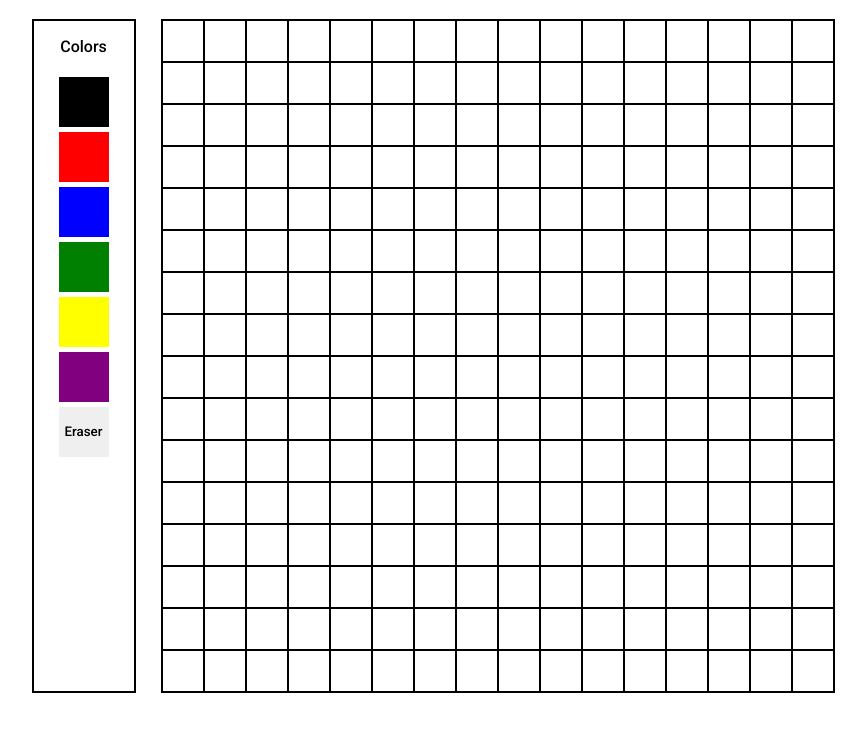
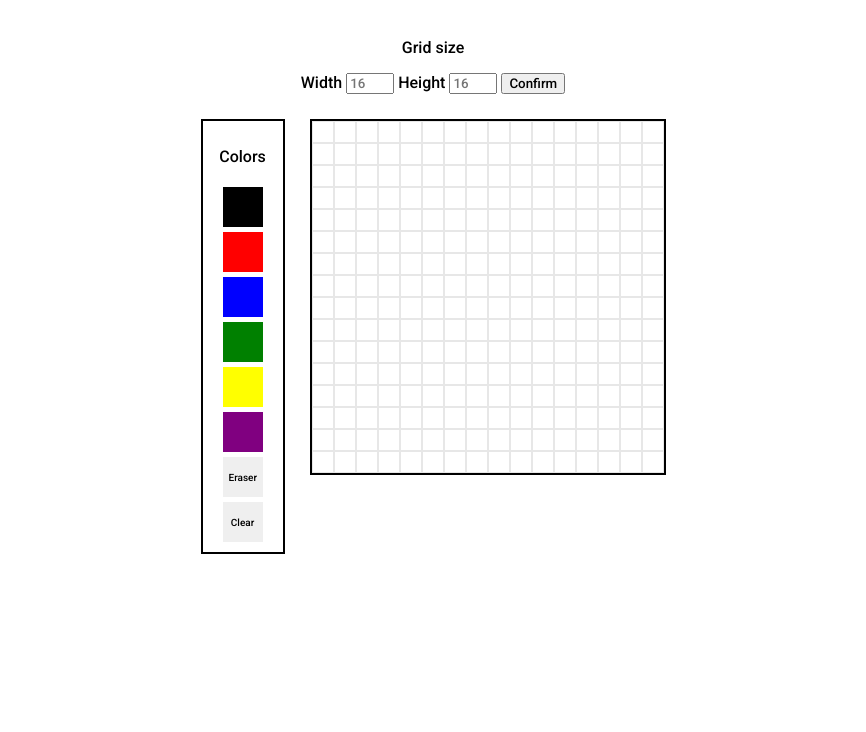
Before and after one commit to cchiu727/etch-a-sketch, a plain HTML site: page index.html in a window 1280 px wide. Shown: the part 62-794 px from the top of the page, without its empty margins (207-1073 px from the left). Drawn offline with Linux system fonts and the light colour scheme.

Commit message:
Add canvas size form and change styling

```diff
--- a/index.html
+++ b/index.html
@@ -10,6 +10,16 @@
 </head>
 <body>
     <h1>Etch-A-Sketch</h1>
+    <div id="grid-size-form-container" class="grid-size-form-container">
+        <form id="grid-size-form" class="grid-size-form">
+            <p>Grid size</p>
+            <label for="width-field" id="width-field-label" class="field-label">Width</label>
+            <input type="text" id="width-field" class="field" placeholder="16">
+            <label for="height-field" id="height-field-label" class="field-label">Height</label>
+            <input type="text" id="height-field" class="field" placeholder="16">
+            <input type="submit" id="grid-size-form-submit" class="form-submit" value="Confirm">
+        </form>
+    </div>
     <main>
         <div id="toolbar-container" class="toolbar-container">
             <p>Colors</p>
--- a/script.js
+++ b/script.js
@@ -7,6 +7,9 @@ function setColor(color) {
 class ColorTool {
     constructor(container, color) {
         this.container = container;
+        this.container.id = `${color}-tool`;
+        this.container.classList.add('tool');
+        this.container.style.backgroundColor = color;
         this.color = color;
         this.container.addEventListener('click', () => {
             console.log(`Changed color tool to ${this.color}`);
@@ -18,10 +21,26 @@ class ColorTool {
 class EraseTool {
     constructor(container) {
         this.container = container;
+        this.container.id = 'erase-tool';
+        this.container.classList.add('tool');
+        this.container.textContent = 'Eraser';
         this.container.addEventListener('click', () => {
             console.log(`Changed to eraser tool`);
             setColor('white');
         });
+    }
+}
+
+class ClearTool {
+    constructor(container) {
+        this.container = container;
+        this.container.id = 'clear-tool';
+        this.container.classList.add('tool');
+        this.container.textContent = 'Clear';
+        this.container.addEventListener('click', () => {
+            console.log('Cleared grid');
+            grid.clearGrid();
+        })
     }
 }
 
@@ -35,17 +54,15 @@ class Toolbar {
     populateTools() {
         for (const color of this.colorList) {
             const colorTool = new ColorTool(document.createElement('button'), color);
-            colorTool.container.id = `${color}-tool`;
-            colorTool.container.classList.add('tool');
-            colorTool.container.style.backgroundColor = color;
             this.container.appendChild(colorTool.container);
         }
 
         const eraseTool = new EraseTool(document.createElement('button'));
-        eraseTool.container.id = 'erase-tool';
-        eraseTool.container.classList.add('tool');
-        eraseTool.container.textContent = 'Eraser';
         this.container.appendChild(eraseTool.container);
+        eraseTool.container
+
+        const clearTool = new ClearTool(document.createElement('button'));
+        this.container.appendChild(clearTool.container);
     }
 }
 
@@ -69,6 +86,7 @@ class Square {
 
     setColor(color) {
         this.container.style.backgroundColor = color;
+        this.container.style.border = `1px solid ${color}`;
     }
 }
 
@@ -96,8 +114,27 @@ class Grid {
             }
         }
     }
+
+    clearGrid() {
+        let squares = this.container.querySelectorAll('#grid-container .square');
+
+        squares.forEach(function(square) {
+            square.style.backgroundColor = 'initial';
+            square.style.border = '1px solid rgb(231, 231, 231)';
+        });
+    }
 }
 
 let toolbar = new Toolbar(document.getElementById('toolbar-container'));
 
 let grid = new Grid(document.getElementById('grid-container'));
+
+const gridSizeForm = document.getElementById('grid-size-form-container');
+
+gridSizeForm.addEventListener('submit', (event) => {
+    event.preventDefault();
+    let width = document.getElementById('width-field').value;
+    let height = document.getElementById('height-field').value;
+    document.getElementById('grid-container').innerHTML = '';
+    grid = new Grid(document.getElementById('grid-container'), width, height);
+});
--- a/styles.css
+++ b/styles.css
@@ -14,24 +14,39 @@ main {
     gap: 25px;
 }
 
+.grid-size-form-container {
+    display: flex;
+    justify-content: center;
+    margin: 25px;
+    text-align: center;
+}
+
+.field {
+    width: 40px;
+}
+
 .toolbar-container {
     border: 2px solid black;
     display: flex;
     flex-direction: column;
     align-items: center;
-    width: 100px;
+    width: 60px;
     gap: 5px;
+    padding: 10px;
 }
 
 .tool {
-    width: 50px;
-    height: 50px;
+    width: 40px;
+    height: 40px;
     border: none;
+    font-size: 10px;
+    text-align: center;
 }
 
 .grid-container {
     width: fit-content;
-    border: 1px solid black;
+    height: fit-content;
+    border: 2px solid black;
 }
 
 .grid-container .row {
@@ -39,7 +54,7 @@ main {
 }
 
 .grid-container .row .square{
-    border: 1px solid black;
-    width: 40px;
-    height: 40px;
+    border: 1px solid rgb(231, 231, 231);
+    width: 20px;
+    height: 20px;
 }
```
